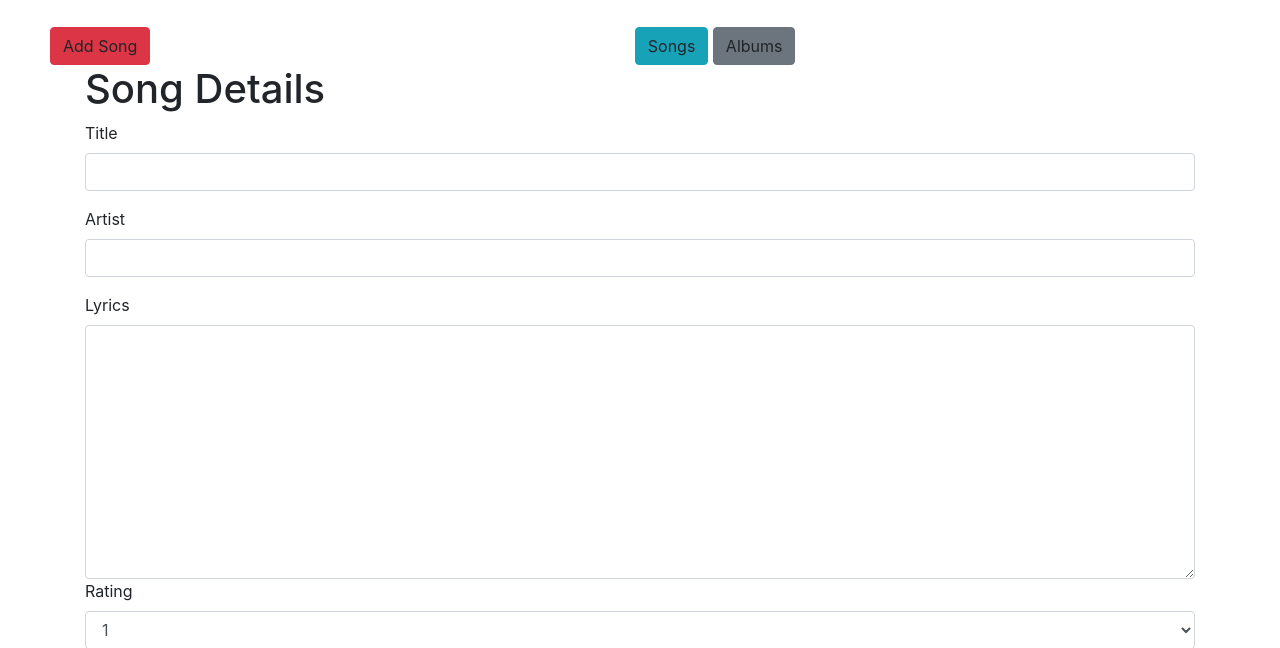
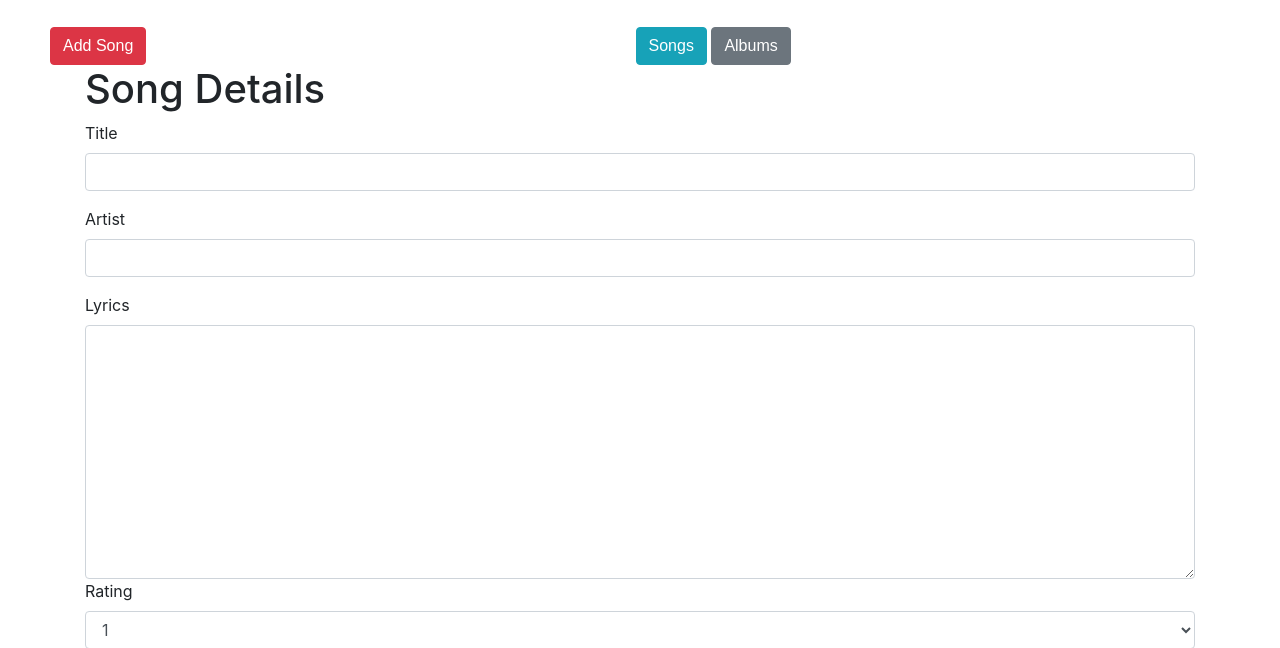
Before and after one commit to chaolic6505/applemusicCDS, a Flask app: page /editSong in a window 1280 px wide. Shown: the part 649-1297 px from the top of the page. Run offline with Flask 2, Linux system fonts and the light colour scheme; some libraries are stand-ins or nearby versions.

Commit message:
push to development branch

```diff
--- a/static/style.css
+++ b/static/style.css
@@ -1,6 +1,13 @@
+a {
+	color: white !important;
+	font-family: 'Montserrat', sans-serif !important;
+	text-decoration: none important;
+	transition: color 0.3s ease-in-out !important;
+	-moz-transition: color 0.3s ease-in-out !important;
+}
 a:hover {
-    -webkit-animation: zomg 0.5s infinite;
-    animation: zomg 0.5s infinite;
+	-webkit-animation: zomg 0.5s infinite !important;
+	animation: zomg 0.5s infinite !important;
 }
 
 @-webkit-keyframes zomg {
@@ -56,7 +63,7 @@ a:hover {
 	margin-left: 100px;
 }
 
-.switch{
+.switch {
 	margin: auto;
 }
 
@@ -72,5 +79,4 @@ a:hover {
 .list-container {
 	margin-top: 20px;
 	text-align: center;
-
 }
```
Also changed, not shown: example.sqlite. Lines whose indentation alone changed are shown as unchanged.
